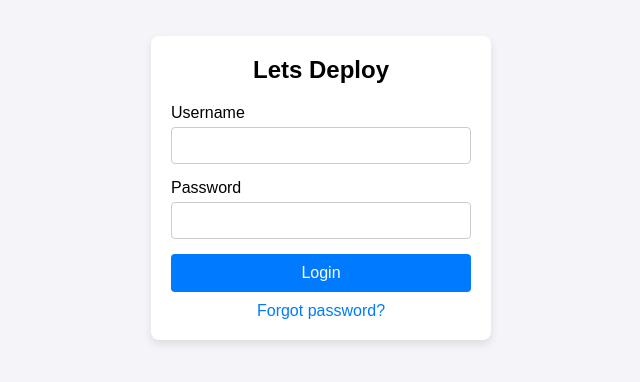
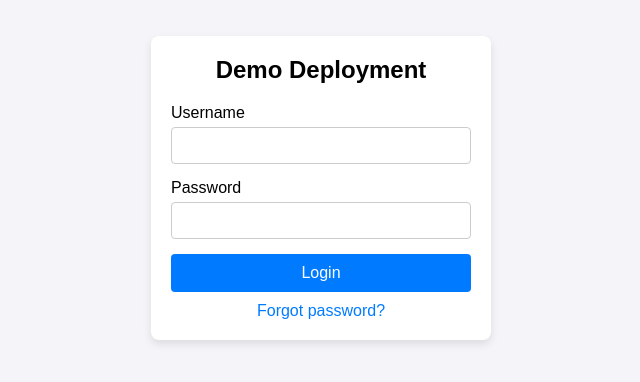
Before and after one commit to Rithwik0480/devops-test, a plain HTML site: page index.html in a window 1280 px wide. Shown: the part 212-594 px from the top of the page, without its empty margins (319-959 px from the left). Drawn offline with Linux system fonts and the light colour scheme.

Commit message:
Update index.html

```diff
--- a/index.html
+++ b/index.html
@@ -66,7 +66,7 @@
 </head>
 <body>
     <div class="login-container">
-        <h2>Lets Deploy</h2>
+        <h2>Demo Deployment</h2>
         <form action="/login" method="POST">
             <div class="form-group">
                 <label for="username">Username</label>
```
